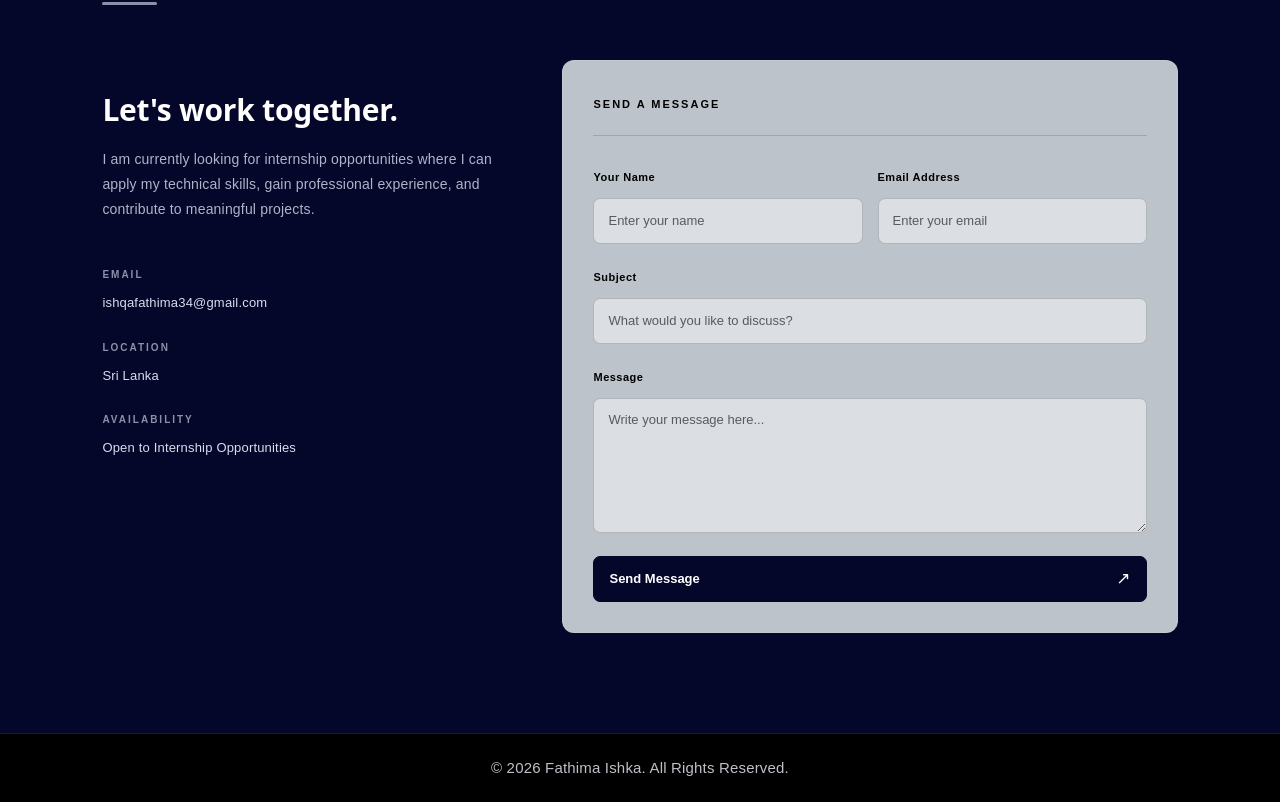
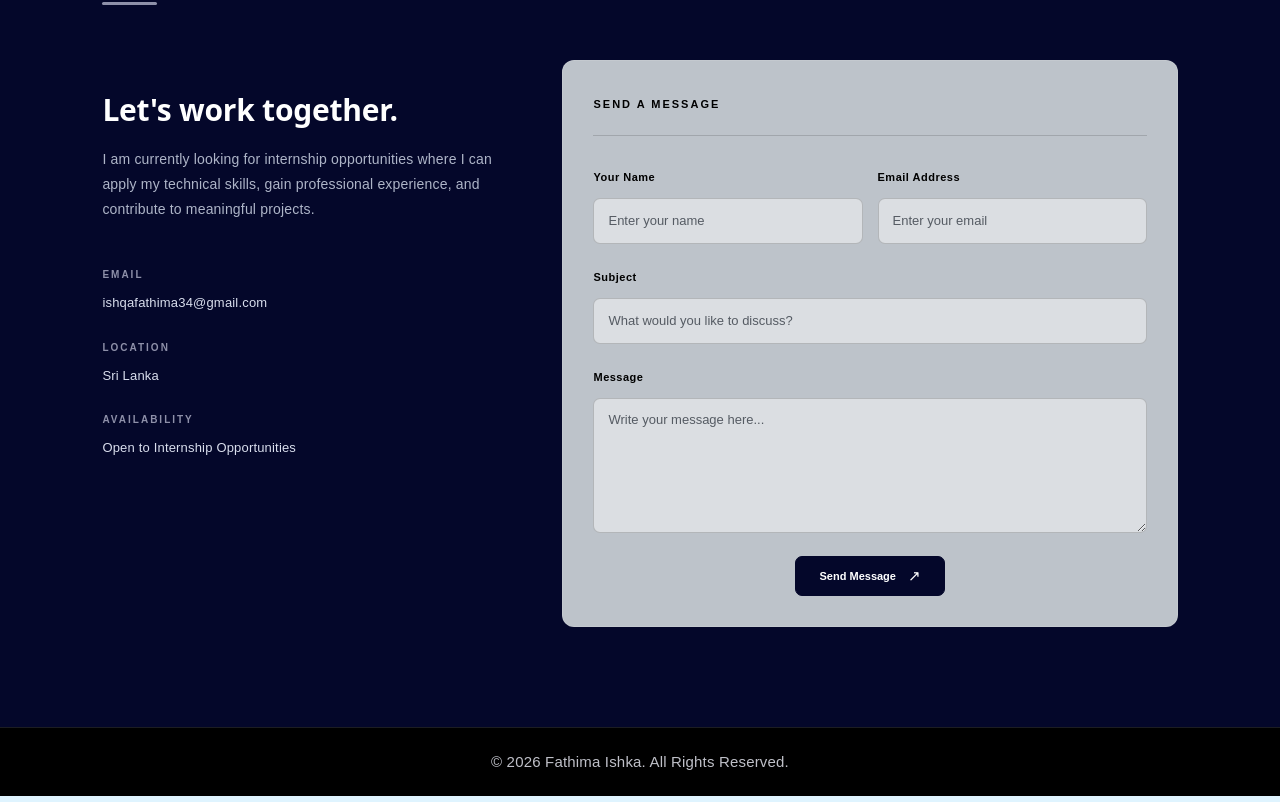
Before and after one commit to ishqafathima/My-Portfolio, a React (Vite) app: page / in a window 1280 px wide. Shown: the part 6490-7292 px from the top of the page. Built offline with nearby package versions, Linux system fonts and the light colour scheme.

Commit message:
update portfolio

```diff
--- a/src/sections/Contact/Contact.css
+++ b/src/sections/Contact/Contact.css
@@ -322,33 +322,26 @@
 ========================= */
 
 .contact-form button {
-  display: flex;
+  display: inline-flex;
+  align-items: center;
+  justify-content: center;
+  gap: 12px;
 
-  align-items: center;
+  width: 150px;
+  min-height: 40px;
 
-  justify-content: space-between;
+  margin: 3px auto 0;
 
-  gap: 20px;
-
-  width: 100%;
-
-  min-height: 46px;
-
-  margin-top: 3px;
-
-  padding: 11px 15px;
+  padding: 9px 12px;
 
   border: 1px solid #04072a;
-
   border-radius: 7px;
 
   background-color: #04072a;
-
   color: #ffffff;
 
   font-family: inherit;
-
-  font-size: 13px;
+  font-size: 11px;
   font-weight: 700;
 
   cursor: pointer;
@@ -361,28 +354,23 @@
 
 .contact-form button:hover:not(:disabled) {
   transform: translateY(-2px);
-
   background-color: #000000;
-
   border-color: #000000;
 }
 
 .contact-form button:disabled {
   opacity: 0.65;
-
   cursor: not-allowed;
 }
 
 .send-arrow {
-  font-size: 17px;
-
+  font-size: 15px;
   transition: transform 0.3s ease;
 }
 
 .contact-form button:hover:not(:disabled) .send-arrow {
   transform: translate(2px, -2px);
 }
-
 /* =========================
    STATUS
 ========================= */
```
